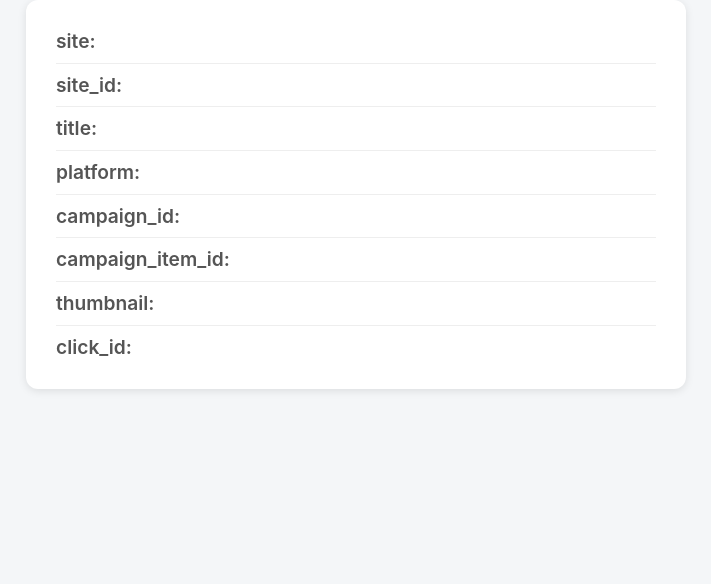
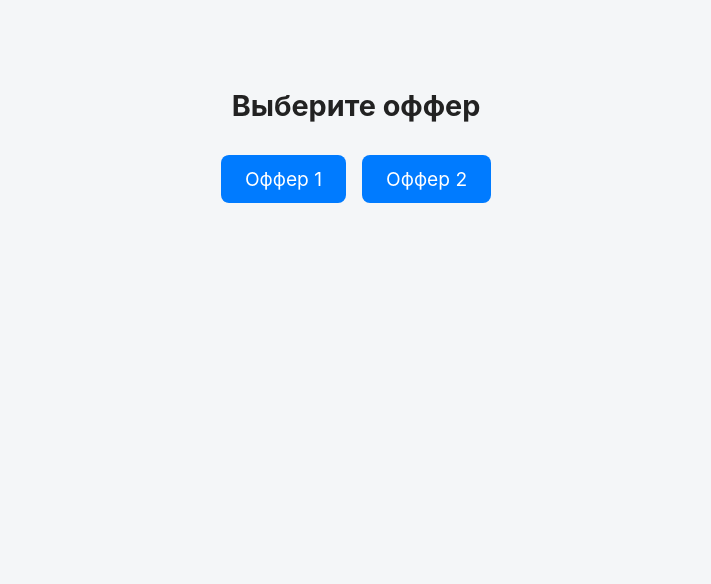
Before and after one commit to letsuptoyouteam-hash/Lander1, a plain HTML site: page index.html in a window 1280 px wide. Shown: the part 272-856 px from the top of the page, without its empty margins (284-995 px from the left). After the commit the page ends 816 px from the top, so only its background shows below. Drawn offline with Linux system fonts and the light colour scheme.

Commit message:
Update index.html

```diff
--- a/index.html
+++ b/index.html
@@ -2,7 +2,7 @@
 <html lang="ru">
 <head>
   <meta charset="UTF-8">
-  <title>Параметры трекера</title>
+  <title>Офферы</title>
   <style>
     body {
       font-family: -apple-system, BlinkMacSystemFont, "Segoe UI", Roboto, sans-serif;
@@ -13,80 +13,81 @@
       align-items: center;
       justify-content: center;
       min-height: 100vh;
-      padding: 20px;
     }
     h1 {
-      font-size: 2rem;
-      margin-bottom: 1rem;
+      font-size: 1.8rem;
+      margin-bottom: 2rem;
     }
-    .params {
-      background: #fff;
-      border-radius: 12px;
-      box-shadow: 0 2px 8px rgba(0,0,0,0.1);
-      padding: 20px 30px;
+    .buttons {
+      display: flex;
+      gap: 1rem;
+    }
+    a.button {
+      background: #007bff;
+      color: white;
+      text-decoration: none;
+      padding: 12px 24px;
+      border-radius: 8px;
       font-size: 1.2rem;
-      line-height: 1.6;
-      max-width: 600px;
-      width: 100%;
+      transition: background 0.2s;
     }
-    .param {
-      display: flex;
-      justify-content: space-between;
-      border-bottom: 1px solid #eee;
-      padding: 6px 0;
-    }
-    .param:last-child {
-      border-bottom: none;
-    }
-    .param span:first-child {
-      font-weight: 600;
-      color: #555;
-    }
-    .param span:last-child {
-      color: #000;
-      word-break: break-all;
-      text-align: right;
-      max-width: 60%;
+    a.button:hover {
+      background: #0056b3;
     }
   </style>
   <script>
+    // Утилита: достаём параметр из URL
     function getParam(name) {
       const urlParams = new URLSearchParams(window.location.search);
       return urlParams.get(name) || '';
     }
 
     window.addEventListener('DOMContentLoaded', () => {
-      const site = getParam('site');
-      const site_id = getParam('site_id');
-      const title = getParam('title');
-      const platform = getParam('platform');
-      const campaign_id = getParam('campaign_id');
-      const campaign_item_id = getParam('campaign_item_id');
-      const thumbnail = getParam('thumbnail');
-      const click_id = getParam('click_id');
+      // Извлекаем параметры из URL
+      const params = {
+        cpid: getParam('cpid'),
+        'trafficsource.name': getParam('trafficsource.name'),
+        'trafficsource.campaign.id': getParam('trafficsource.campaign.id'),
+        'voluum.campaign.id': getParam('voluum.campaign.id'),
+        'lender.version.id': getParam('lender.version.id'),
+        'offer.id': getParam('offer.id'),
+        clickid: getParam('clickid')
+      };
 
-      // Формируем трекинговый URL с campaign_id в середине
-      const trackingUrl = `https://guirmannurcence.com/impression/${encodeURIComponent(campaign_id)}?site=${encodeURIComponent(site)}&site_id=${encodeURIComponent(site_id)}&title=${encodeURIComponent(title)}&platform=${encodeURIComponent(platform)}&campaign_id=${encodeURIComponent(campaign_id)}&campaign_item_id=${encodeURIComponent(campaign_item_id)}&thumbnail=${encodeURIComponent(thumbnail)}&click_id=${encodeURIComponent(click_id)}`;
+      // Формируем ссылки для каждой кнопки
+      const offer1Url = `https://guirmannurcence.com/${encodeURIComponent(params.cpid)}`
+        + `?trafficsource.name=${encodeURIComponent(params['trafficsource.name'])}`
+        + `&trafficsource.campaign.id=${encodeURIComponent(params['trafficsource.campaign.id'])}`
+        + `&voluum.campaign.id=${encodeURIComponent(params.cpid)}`
+        + `&lender.version.id=${encodeURIComponent(params['lender.version.id'])}`
+        + `&offer.id=${encodeURIComponent(params['offer.id'])}`
+        + `&ext_clickid=${encodeURIComponent(params.clickid)}`
+        + `&oid=dcf8d576-0df6-42d9-89f9-8533019cc31e`;
 
-      // ✅ Отправляем пиксель ТОЛЬКО один раз
-      const img = document.createElement('img');
-      img.src = trackingUrl;
-      img.style.display = 'none';
-      document.body.appendChild(img);
+      const offer2Url = `https://guirmannurcence.com/${encodeURIComponent(params.cpid)}`
+        + `?trafficsource.name=${encodeURIComponent(params['trafficsource.name'])}`
+        + `&trafficsource.campaign.id=${encodeURIComponent(params['trafficsource.campaign.id'])}`
+        + `&voluum.campaign.id=${encodeURIComponent(params.cpid)}`
+        + `&lender.version.id=${encodeURIComponent(params['lender.version.id'])}`
+        + `&offer.id=${encodeURIComponent(params['offer.id'])}`
+        + `&ext_clickid=${encodeURIComponent(params.clickid)}`
+        + `&oid=f949fd2e-168d-49b0-894c-4c3ce35c397c`;
 
-      // Вывод параметров на страницу
-      const params = { site, site_id, title, platform, campaign_id, campaign_item_id, thumbnail, click_id };
-      const paramsBox = document.querySelector('.params');
-      paramsBox.innerHTML = Object.entries(params).map(([key, value]) => `
-        <div class="param"><span>${key}:</span><span>${value}</span></div>
-      `).join('');
+      // Вставляем ссылки в кнопки
+      document.getElementById('offer1').href = offer1Url;
+      document.getElementById('offer2').href = offer2Url;
+
+      // Для отладки можно вывести в консоль
+      console.log('Offer 1 URL:', offer1Url);
+      console.log('Offer 2 URL:', offer2Url);
     });
   </script>
 </head>
 <body>
-  <h1>📊 Параметры вычитаны из ссылки</h1>
-  <div class="params">
-    <!-- Параметры подставятся сюда -->
+  <h1>Выберите оффер</h1>
+  <div class="buttons">
+    <a id="offer1" href="#" class="button">Оффер 1</a>
+    <a id="offer2" href="#" class="button">Оффер 2</a>
   </div>
 </body>
 </html>
```
